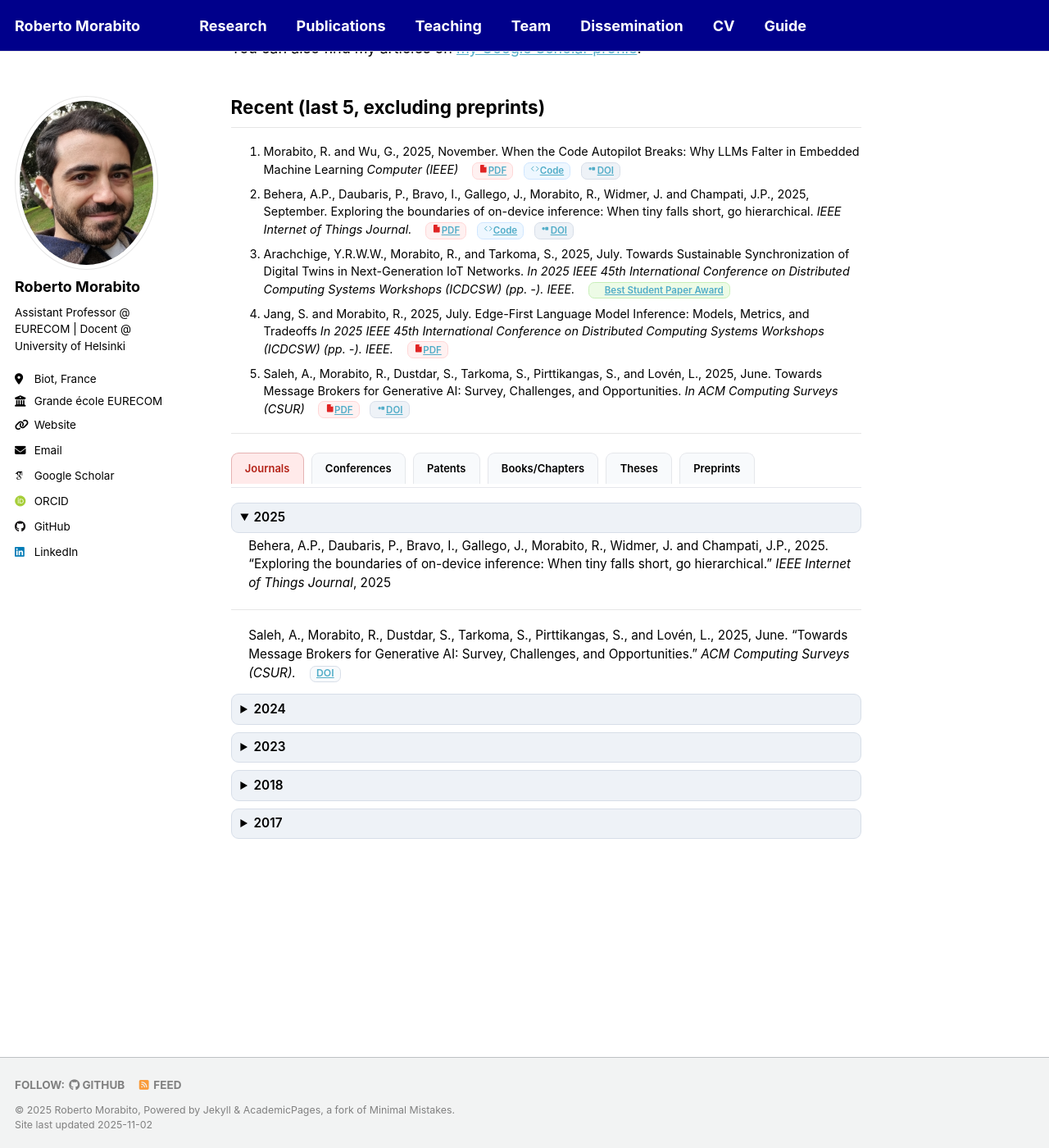
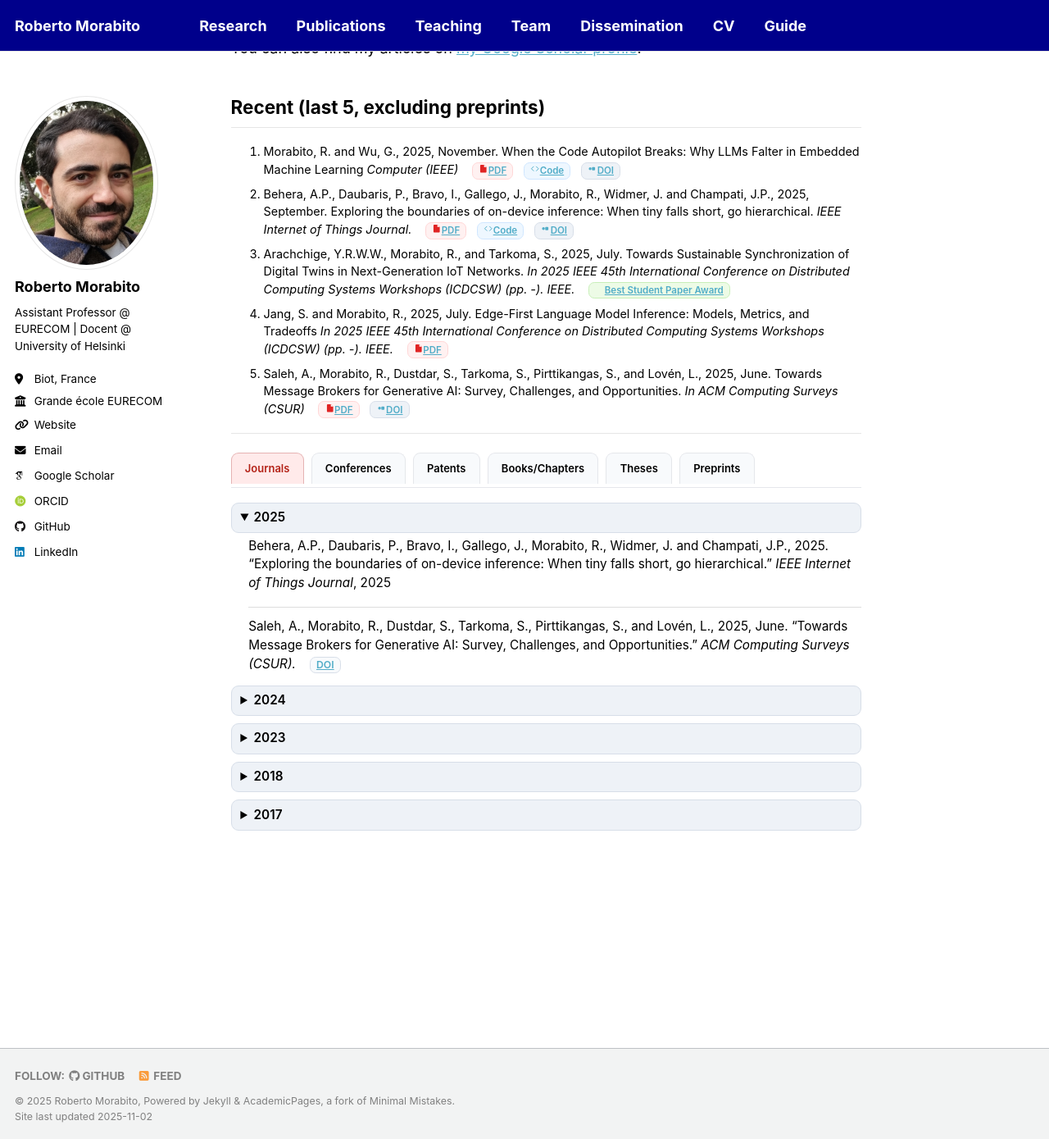
Before and after one commit to robertmora/robertmora.github.io, a Jekyll site: the page built from _pages/publications.html, in a window 1280 px wide and 1400 px high, scrolled down 96 px. Shown: the whole window at 82% size. Built offline with Jekyll 4.4.1, drawn with Linux system fonts in a browser that asks for light colours; some web fonts are replaced; a script that is not in the unit is left out.

Commit message:
Update publications.html

```diff
--- a/_pages/publications.html
+++ b/_pages/publications.html
@@ -125,6 +125,12 @@ author_profile: true
   display: inline-block; padding: .1rem .4rem; margin-left: .35rem;
   border-radius: .4rem; font-size: .8em; border: 1px solid #d7dee8;
 }
+
+.pub-item + .pub-item {
+  border-top: 1px solid #ddd;
+  margin-top: 0.8em;
+  padding-top: 0.8em;
+}
 </style>
 
 <div class="pub-tabs">
@@ -157,7 +163,6 @@ author_profile: true
       <div class="pub-item">
         Behera, A.P., Daubaris, P., Bravo, I., Gallego, J., Morabito, R., Widmer, J. and Champati, J.P., 2025. “Exploring the boundaries of on-device inference: When tiny falls short, go hierarchical.” <span class="pub-venue">IEEE Internet of Things Journal</span>, 2025
       </div>
-      <hr class="pub-separator">
       <div class="pub-item">
         Saleh, A., Morabito, R., Dustdar, S., Tarkoma, S., Pirttikangas, S., and Lovén, L., 2025, June. “Towards Message Brokers for Generative AI: Survey, Challenges, and Opportunities.” <span class="pub-venue">ACM Computing Surveys (CSUR).</span>
         <span class="pub-badges">
```
